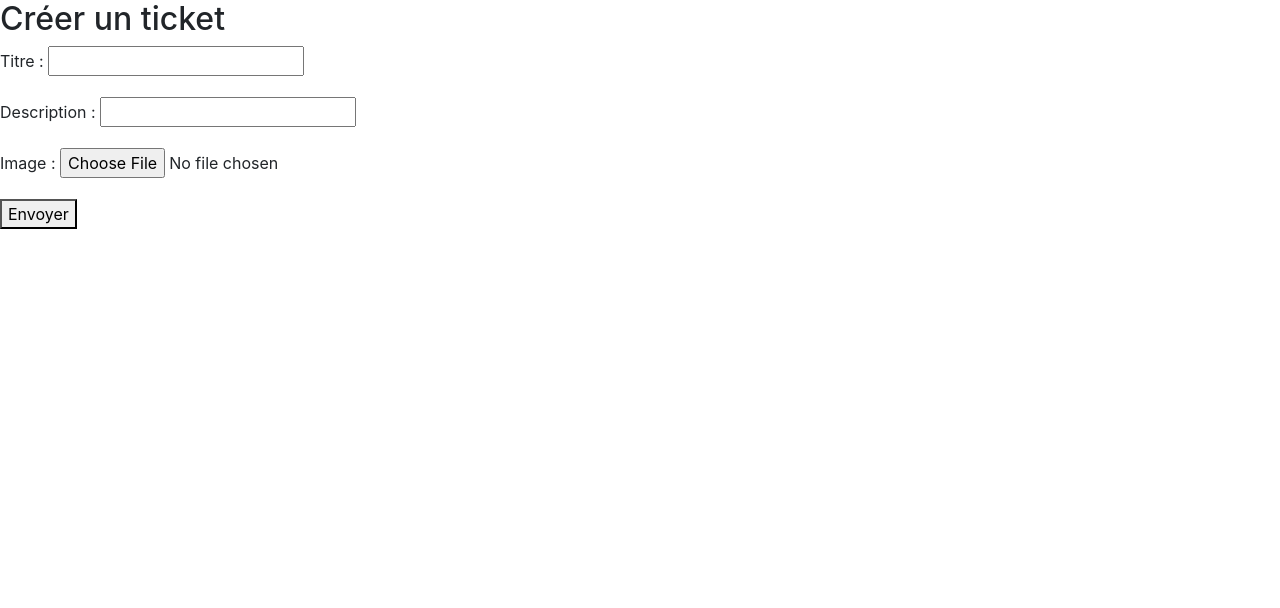
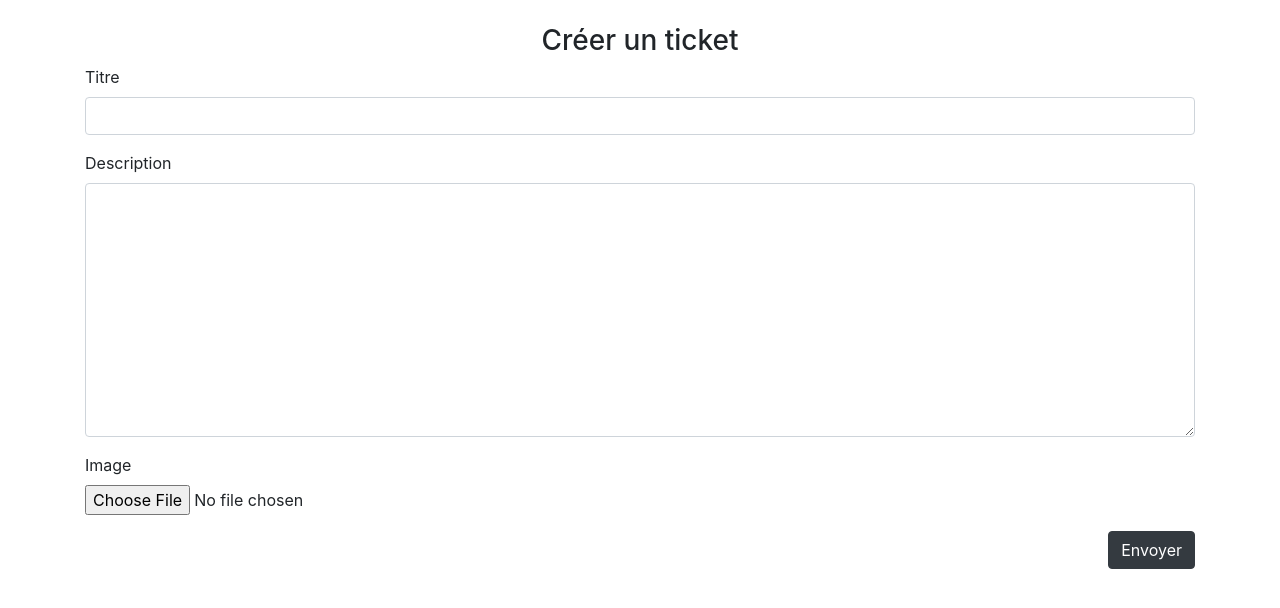
Before and after one commit to Aura974/P9_ducap_aurore, a Django app: page /create_ticket/ in a window 1280 px wide. Shown: the part 76-684 px from the top of the page. Run offline with Django 4.2, Linux system fonts and the light colour scheme; a user stored in the database is signed in.

Commit message:
Home page revised and create ticket page and form

```diff
--- a/litreview/feeds/forms.py
+++ b/litreview/feeds/forms.py
@@ -5,9 +5,18 @@ from feeds import models
 class TicketForm(forms.ModelForm):
     edit_ticket = forms.BooleanField(widget=forms.HiddenInput, initial=True)
 
+    description = forms.CharField(max_length=2048, widget=forms.Textarea(attrs={"class": "form-control"}))
+
     class Meta:
         model = models.Ticket
         fields = ["title", "description", "image"]
+
+    def __init__(self, *args, **kwargs):
+        super().__init__(*args, **kwargs)
+        self.label_suffix = ""
+        self.fields["title"].widget.attrs.update(
+            {"class": "form-control", }
+            )
 
 
 class ReviewForm(forms.ModelForm):
@@ -16,7 +25,3 @@ class ReviewForm(forms.ModelForm):
     class Meta:
         model = models.Review
         fields = ["headline", "rating", "body"]
-
-
-class DeletePost(forms.Form):
-    delete_post = forms.BooleanField(widget=forms.HiddenInput, initial=True)
--- a/litreview/feeds/templates/feeds/create_ticket.html
+++ b/litreview/feeds/templates/feeds/create_ticket.html
@@ -1,13 +1,23 @@
 {% extends "base.html" %}
 {% block content %}
 
-    <h2>Créer un ticket</h2>
-
-    <form method="post" enctype="multipart/form-data">
-        {{ ticket_form.as_p }}
-        {% csrf_token %}
-        <button type="submit">Envoyer</button>
-    </form>
+    <div class="container">
+        <div class="row">
+            <div class="col">
+                <h3 class="text-center mt-4">Créer un ticket</h3>
+                <form method="post" enctype="multipart/form-data">
+                    {% csrf_token %}
+                    {% for field in ticket_form.visible_fields %}
+                        <p>
+                            {{ field.label_tag }}<br>
+                            {{ field }}
+                        </p>
+                    {% endfor %}
+                    <div class="text-right"><button class="btn btn-dark" type="submit">Envoyer</button></div>
+                </form>
+            </div>
+        </div>
+    </div>
 
 
 {% endblock content %}
--- a/litreview/feeds/templates/feeds/posts.html
+++ b/litreview/feeds/templates/feeds/posts.html
@@ -17,7 +17,7 @@
                             <div class="row">
                                 <div class="col text-right mt-4">
                                     <a href="edit/{{ instance|model_type }}/{{ instance.id }}" class="btn btn-dark btn-sm">Modifier</a>
-                                    <a href="#" class="btn btn-dark btn-sm">Supprimer</a>
+                                    <a href="delete/{{ instance|model_type }}/{{ instance.id }}" class="btn btn-dark btn-sm">Supprimer</a>
                                 </div>
                             </div>
                         </div>
--- a/litreview/static/styles.css
+++ b/litreview/static/styles.css
@@ -2,3 +2,7 @@
     max-width: 250px;
     border-style: none;
 }
+
+#home-button {
+    width: 200px;
+}
```
Also changed, not shown: litreview/feeds/templates/feeds/home.html (+9 -6 lines), litreview/db.sqlite3.
